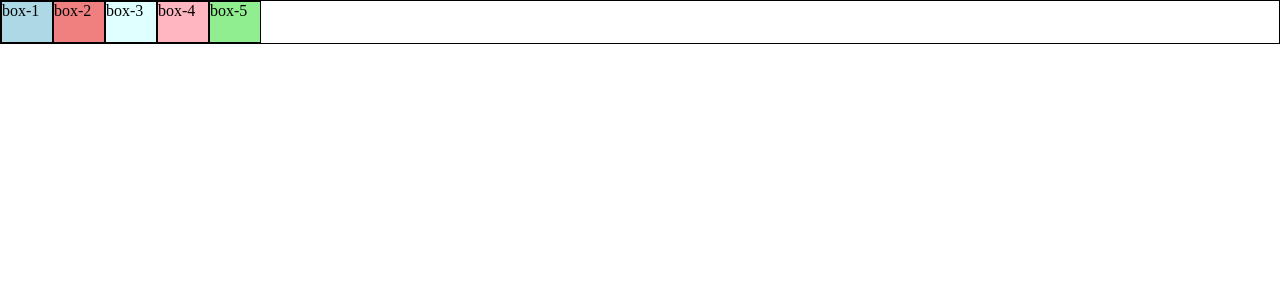
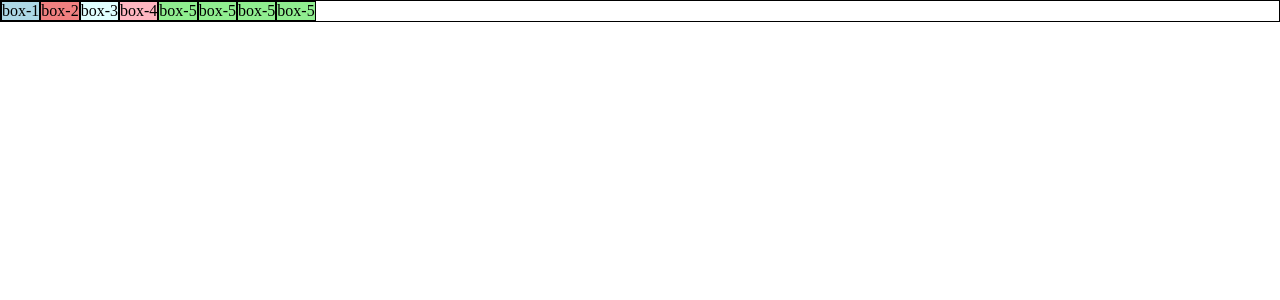
Before and after one commit to A-PRASATHARUMUGAM/MY-CODING__P, a PHP site: page /pratice.html in a window 1280 px wide. Shown: the top 300 px of the page. Run offline with PHP 8.4, Linux system fonts and the light colour scheme.

Commit message:
all modification css

```diff
--- a/PRATICE CODING/pratice.css
+++ b/PRATICE CODING/pratice.css
@@ -10,29 +10,27 @@ body{
 .box-container{
 border:1px solid black;
 display:flex;
-
+flex-flow: wrap;
 
 }
 .box-1{
- width: 50px;
- height:40px;
+
  color: rebeccapurple;
  border:1px solid black;
  background-color: lightblue ;
 
-
 }
 .box-2{
-    width: 50px;
-    height:40px;
+
     color: lightblue;
     border:1px solid black;
     background-color:lightcoral;
+    flex-shrink: 0;
+
 
 }
 .box-3{
-    width: 50px;
-    height:40px;
+
     color: lightblue;
     border:1px solid black;
     background-color:lightcyan;
@@ -41,8 +39,6 @@ display:flex;
 
 }
 .box-4{
-    width: 50px;
-    height:40px;
     color: lightblue;
     border:1px solid black;
     background-color:lightpink;
@@ -50,11 +46,7 @@ display:flex;
 
 }
 .box-5{
-    width: 50px;
-    height:40px;
     color: lightblue;
     border:1px solid black;
     background-color:lightgreen;
-
-
 }
--- a/PRATICE CODING/pratice.html
+++ b/PRATICE CODING/pratice.html
@@ -13,6 +13,10 @@
     <div class="box-3">box-3</div>
     <div class="box-4">box-4</div>
     <div class="box-5">box-5</div>
+    <div class="box-5">box-5</div>
+    <div class="box-5">box-5</div>
+    <div class="box-5">box-5</div>
+
     </div>
 
 </body>
```
Also changed, not shown: PRATICE CODING/partice1.html (+29 -0 lines), PRATICE CODING/pratice1.css (+29 -0 lines).
